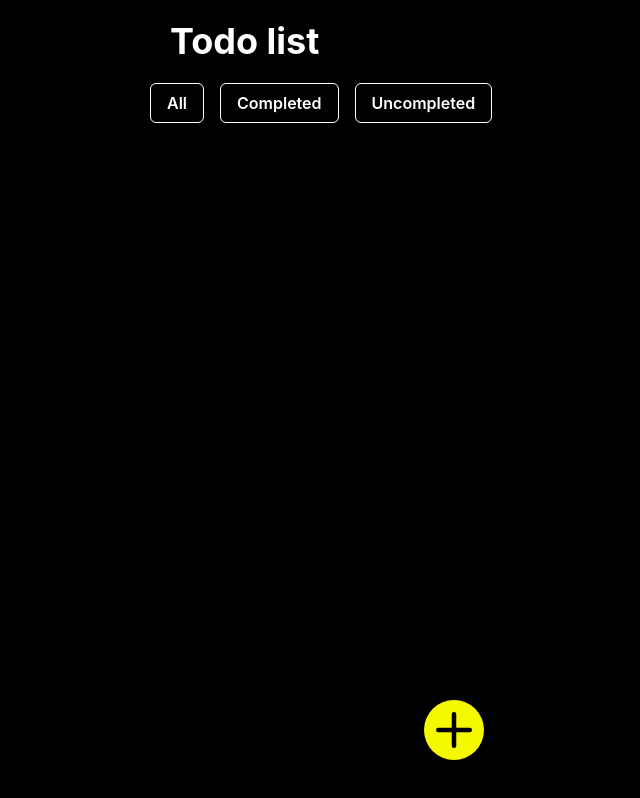
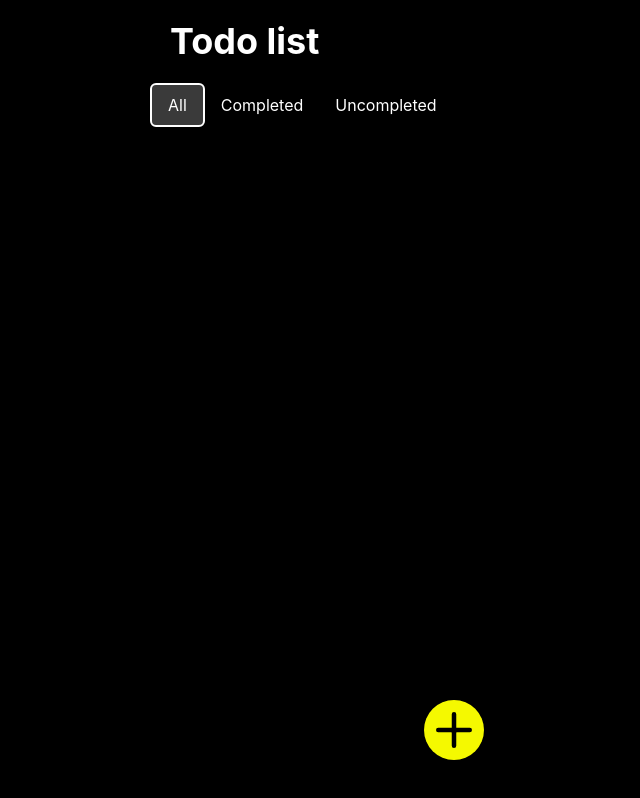
Before and after one commit to pablodamianberdun/todo-list, a React (Create React App) app: page / in a window 1280 px wide. Shown: the whole page, without its empty margins (186-826 px from the left). Built offline with nearby package versions, Linux system fonts and the light colour scheme.

Commit message:
Filter items by its status using tabs

```diff
--- /dev/null
+++ b/src/components/FiltersTabs.jsx
@@ -0,0 +1,45 @@
+import { Tabs, TabList, Tab } from "@chakra-ui/tabs";
+import React from "react";
+
+const FiltersTabs = ({ setFilter }) => {
+    const filters = ["all", "completed", "uncompleted"];
+
+    return (
+        <Tabs
+            variant="unstyled"
+            onChange={(index) => setFilter(filters[index])}
+        >
+            <TabList>
+                <Tab
+                    _selected={{
+                        border: "2px solid white",
+                        borderRadius: "md",
+                        backgroundColor: "gray",
+                    }}
+                >
+                    All
+                </Tab>
+                <Tab
+                    _selected={{
+                        border: "2px solid white",
+                        borderRadius: "md",
+                        backgroundColor: "gray",
+                    }}
+                >
+                    Completed
+                </Tab>
+                <Tab
+                    _selected={{
+                        border: "2px solid white",
+                        borderRadius: "md",
+                        backgroundColor: "gray",
+                    }}
+                >
+                    Uncompleted
+                </Tab>
+            </TabList>
+        </Tabs>
+    );
+};
+
+export default FiltersTabs;
--- a/src/components/Header.jsx
+++ b/src/components/Header.jsx
@@ -1,51 +1,10 @@
 import React, { Fragment } from "react";
-import { Heading, Stack, Button } from "@chakra-ui/react";
+import { Heading } from "@chakra-ui/react";
 
 const Header = () => {
     return (
         <Fragment>
             <Heading margin="5">Todo list</Heading>
-
-            <Stack
-                spacing={4}
-                direction="row"
-                align="center"
-                justify="flex-start"
-            >
-                <Button
-                    _hover={{
-                        background: "gray",
-                    }}
-                    _focus={{
-                        bg: "gray",
-                    }}
-                    variant="outline"
-                >
-                    All
-                </Button>
-                <Button
-                    _hover={{
-                        background: "gray",
-                    }}
-                    _focus={{
-                        bg: "gray",
-                    }}
-                    variant="outline"
-                >
-                    Completed
-                </Button>
-                <Button
-                    _hover={{
-                        background: "gray",
-                    }}
-                    _focus={{
-                        bg: "gray",
-                    }}
-                    variant="outline"
-                >
-                    Uncompleted
-                </Button>
-            </Stack>
         </Fragment>
     );
 };
--- a/src/components/Item.jsx
+++ b/src/components/Item.jsx
@@ -10,7 +10,11 @@ const Item = ({ item }) => {
     const updateItem = (id) => {
         const itemsUpdated = items.map((item) => {
             if (item.id === id) {
-                item.completed = !item.completed;
+                if (item.status === "completed") {
+                    item.status = "uncompleted";
+                } else {
+                    item.status = "completed";
+                }
             }
             return item;
         });
@@ -42,12 +46,16 @@ const Item = ({ item }) => {
                 <Box
                     borderRadius="full"
                     border="2px solid"
-                    borderColor={item.completed ? "yellow" : "white"}
-                    backgroundColor={item.completed ? "yellow" : "gray"}
+                    borderColor={
+                        item.status === "completed" ? "yellow" : "white"
+                    }
+                    backgroundColor={
+                        item.status === "completed" ? "yellow" : "gray"
+                    }
                     display="block"
                     mr="1rem"
                 >
-                    {item.completed ? (
+                    {item.status === "completed" ? (
                         <Flex
                             height="1.5rem"
                             width="1.5rem"
@@ -61,7 +69,7 @@ const Item = ({ item }) => {
                     )}
                 </Box>
 
-                {item.completed ? (
+                {item.status === "completed" ? (
                     <Text as="del" color="#999999">
                         {item.name}
                     </Text>
--- a/src/components/ItemsList.jsx
+++ b/src/components/ItemsList.jsx
@@ -1,13 +1,31 @@
-import React, { Fragment, useContext } from "react";
+import React, { Fragment, useContext, useEffect, useState } from "react";
 import { ItemsContext } from "../context/ItemsContext";
 import Item from "./Item";
+import FiltersTabs from "./FiltersTabs";
 
 const ItemsList = () => {
     const { items } = useContext(ItemsContext);
 
+    const [itemsFiltered, setItemsFiltered] = useState([]);
+
+    const [filter, setFilter] = useState("all");
+
+    useEffect(() => {
+        const updateList = () => {
+            if (filter === "all") {
+                setItemsFiltered(items);
+                return;
+            }
+            const filtered = items.filter((item) => item.status === filter);
+            setItemsFiltered(filtered);
+        };
+        updateList();
+    }, [filter, items]);
+
     return (
         <Fragment>
-            {items.map((item) => (
+            <FiltersTabs setFilter={setFilter} />
+            {itemsFiltered.map((item) => (
                 <Item key={item.id} item={item} />
             ))}
         </Fragment>
--- a/src/components/NewItemModal.jsx
+++ b/src/components/NewItemModal.jsx
@@ -20,7 +20,7 @@ const NewItemModal = ({ isOpen, onClose }) => {
 
     const [newItem, setNewItem] = useState({
         name: "",
-        completed: false,
+        status: "uncompleted",
     });
 
     const [error, setError] = useState(false);
```
